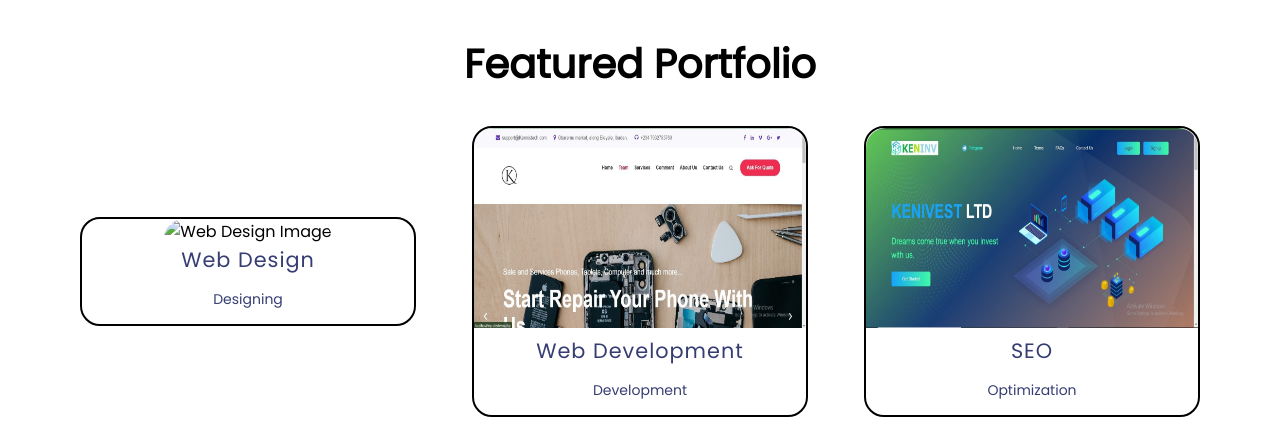
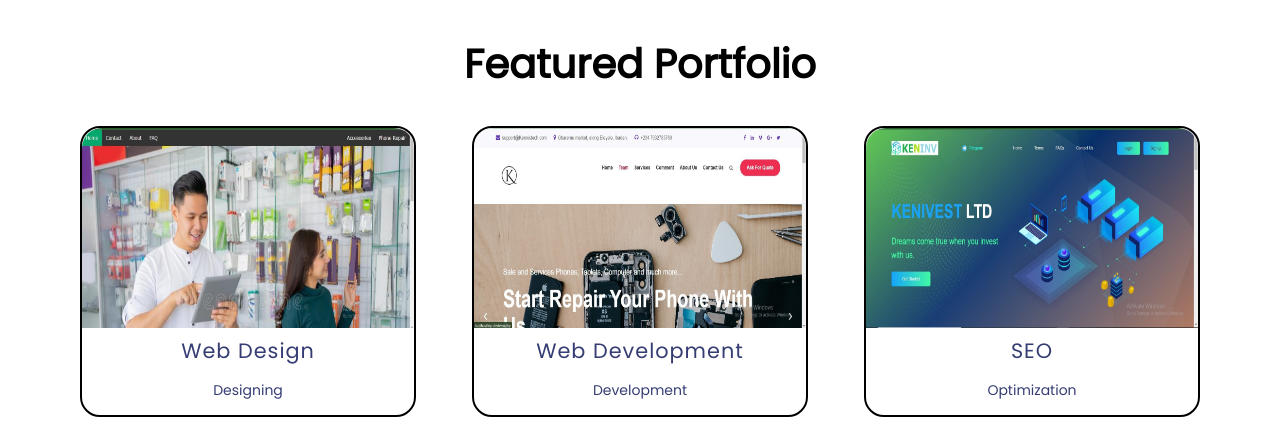
Before and after one commit to kennistech33/portfolio, a plain HTML site: page index.html in a window 1280 px wide. Shown: the part 920-1349 px from the top of the page. Drawn offline with Linux system fonts and the light colour scheme; files whose address does not match are found by name.

Commit message:
Update index.html
one

```diff
--- a/index.html
+++ b/index.html
@@ -92,7 +92,7 @@
 				<div class="my-col">
 					<div class="my-card port-card">
 						<div class="image">
-							<img src="./image/project.jpg"
+							<img src="project.jpg"
 								alt="Web Design Image">
 						</div>
 						<h3 class="greet-heading blue-text">Web Design</h3>
```
